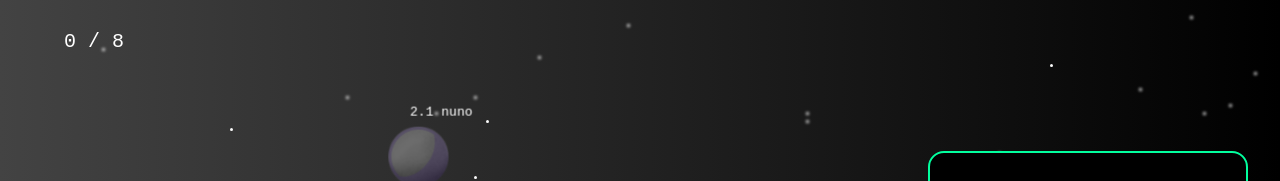
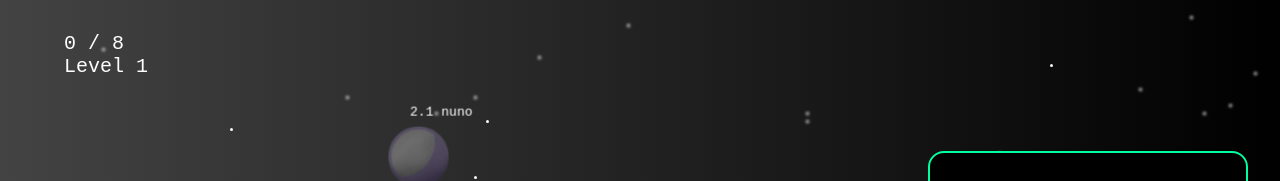
Before and after one commit to lisa-von-mond/bloomcraft, a Next.js app: page /levels/levelone in a window 1280 px wide. Shown: the top 181 px of the page. Built offline with nearby package versions, Linux system fonts and the light colour scheme; a web font is replaced by a local one.

Commit message:
realize level switch whan one level complete

```diff
--- a/components/counter.jsx
+++ b/components/counter.jsx
@@ -1,33 +1,43 @@
-import styled, {css} from "styled-components";
+import styled, { css } from 'styled-components';
 
-export function GlobalCounter({hand, globalCount, max}){
-
-return(<CounterFix hand={hand}>
-    <Counter>{globalCount} / {max}</Counter>
-    </CounterFix>)}
+export function GlobalCounter({ hand, globalCount, max, thisLevel }) {
+  return (
+    <CounterFix hand={hand}>
+      <Counter>
+        {globalCount} / {max}
+      </Counter>
+      <Counter>Level {thisLevel}</Counter>
+    </CounterFix>
+  );
+}
 
 const CounterFix = styled.div`
-position:fixed;
-top:30px;
-height:auto;
-display:flex;
-flex-direction:column;
-justify-content:flex-end;
-color:white;
-font-size: 16px;
+  position: fixed;
+  top: 2rem;
+  left: 2rem;
+  height: auto;
+  display: flex;
+  flex-direction: column;
+  justify-content: flex-end;
+  color: white;
+  font-size: 16px;
 
-${(props) => props.hand === true &&
-  css`
-  left:5vw;`}
+  ${props =>
+    props.hand === true &&
+    css`
+      left: 5vw;
+    `}
 
-${(props) => props.hand === false &&
-  css`
-  right:5vw;`}
-`
+  ${props =>
+    props.hand === false &&
+    css`
+      right: 5vw;
+    `}
+`;
 
 const Counter = styled.p`
-padding:0;
-margin:0;
-color: white;
-font-size:20px;
-`
+  padding: 0;
+  margin: 0;
+  color: white;
+  font-size: 20px;
+`;
--- a/components/field.jsx
+++ b/components/field.jsx
@@ -18,9 +18,8 @@ export function Field({
   charge,
   goal,
   reset,
-  thislevel,
-  nextlevel,
-  newKey,
+  thisLevel,
+  nextLevel,
 }) {
   const [galaxy, setGalaxy] = useState(level); // general layout
   const [chargeStatus, setChargeStatus] = useState(false); // is true when seeds picked up
@@ -37,15 +36,10 @@ export function Field({
   const [focusNow, setFocusNow] = useState(initFocus); // current focus position
   const [hand, setHand] = useState(true); // layout (console and cockpit right or left side)
   const [systemCrash, setSystemCrash] = useState(false);
-  const [currentLevel, setCurrentLevel] = useState(thislevel);
   const movingArr = ['ZERO', ...commands.flat(3)];
   const length = movingArr.length;
   const cockpitCount = commands.length; // amount of commands in cockpit console (green)
   const maxCount = max - globalCount;
-
-  function resetDestination() {
-    setDestination(false);
-  } // maybe this function is not needed
 
   function initFocus() {
     if (initialFocus !== false) {
@@ -466,18 +460,14 @@ export function Field({
       <NoteFrame hand={hand}>
         <LayoutSwitch onClick={changeHand}>switch layout</LayoutSwitch>
       </NoteFrame>
-      <GlobalCounter hand={hand} globalCount={globalCount} max={max} />
-      <GreenAlert
-        destination={destination}
-        nextlevel={nextlevel}
-        reset={reset}
-        resetDestination={resetDestination}
+      <GlobalCounter
+        hand={hand}
+        globalCount={globalCount}
+        max={max}
+        thisLevel={thisLevel}
       />
-      <OrangeAlert
-        reset={reset}
-        systemCrash={systemCrash}
-        fixCrash={fixCrash}
-      />
+      <GreenAlert destination={destination} nextLevel={nextLevel} />
+      <OrangeAlert reset={reset} systemCrash={systemCrash} />
       <RedAlert
         globalCount={globalCount}
         max={max}
@@ -529,6 +519,7 @@ const CTRLFrame = styled.div`
     width: 100%;
   }
 `;
+
 const SCFrame = styled.div`
   display: flex;
   align-items: center;
--- a/components/game.jsx
+++ b/components/game.jsx
@@ -3,7 +3,7 @@ import styled, { css } from 'styled-components';
 import { Field } from './field';
 import { Starry } from './starry';
 
-export function Game({ levelData }) {
+export function Game({ levelData, id }) {
   const [newKey, setNewKey] = useState(1);
 
   function reset() {
@@ -14,7 +14,7 @@ export function Game({ levelData }) {
     <>
       <MyMain>
         <Starry />
-        <Field {...levelData} key={newKey} reset={reset} newKey={newKey} />
+        <Field {...levelData} key={id + newKey} reset={reset} newKey={newKey} />
       </MyMain>
     </>
   );
--- a/components/greenalert.jsx
+++ b/components/greenalert.jsx
@@ -2,23 +2,12 @@ import styled, { css } from 'styled-components';
 import { MyButton } from './anybutton';
 import Link from 'next/link';
 
-export function GreenAlert({
-  destination,
-  nextlevel,
-  resetDestination,
-  reset,
-}) {
+export function GreenAlert({ destination, nextLevel, resetDestination }) {
   return (
     <Blur destination={destination}>
       <Window destination={destination}>
         Level completed
-        <Link
-          href={{
-            pathname: `/levels/${nextlevel}`,
-            query: { id: `${nextlevel}` },
-          }}
-          passHref
-        >
+        <Link href={`/levels/${nextLevel}`} passHref>
           <a>
             <MyButton click={resetDestination} text="next level" color="dark" />
           </a>
--- a/components/orangealert.jsx
+++ b/components/orangealert.jsx
@@ -1,7 +1,7 @@
 import styled, { css } from 'styled-components';
 import { MyButton } from './anybutton';
 
-export function OrangeAlert({ systemCrash, fixCrash, reset }) {
+export function OrangeAlert({ systemCrash, reset }) {
   return (
     <Blur systemCrash={systemCrash}>
       <Window systemCrash={systemCrash}>
--- a/levels/level1.js
+++ b/levels/level1.js
@@ -86,6 +86,6 @@ export default {
   initialFocus: false,
   charge: 'saturn',
   goal: 'nuno',
-  thislevel: 1,
-  nextlevel: 'leveltwo',
+  thisLevel: 1,
+  nextLevel: 'leveltwo',
 };
--- a/levels/level2.js
+++ b/levels/level2.js
@@ -171,6 +171,6 @@ export default {
   initialFocus: 'foo',
   charge: 'lea',
   goal: 'cleo',
-  thislevel: 2,
-  nextlevel: 'levelthree',
+  thisLevel: 2,
+  nextLevel: 'levelthree',
 };
--- a/levels/level3.js
+++ b/levels/level3.js
@@ -325,6 +325,6 @@ export default {
   initialFocus: 'jupiter',
   charge: 'venus',
   goal: 'svea',
-  thislevel: 3,
-  nextlevel: 'levelone',
+  thisLevel: 3,
+  nextLevel: 'levelone',
 };
--- a/pages/levels/[id].js
+++ b/pages/levels/[id].js
@@ -3,8 +3,12 @@ import { Game } from '../../components/game';
 import levelone from '../../levels/level1';
 import leveltwo from '../../levels/level2';
 import levelthree from '../../levels/level3';
+import { useRouter } from 'next/router';
 
 export default function Level({ levelData }) {
+  const router = useRouter();
+  const { id } = router.query;
+
   return (
     <div>
       <Head>
@@ -13,7 +17,7 @@ export default function Level({ levelData }) {
         <link rel="icon" href="/favicon.ico" />
       </Head>
       <main>
-        <Game levelData={levelData} />
+        <Game id={id} levelData={levelData} />
       </main>
     </div>
   );
```
